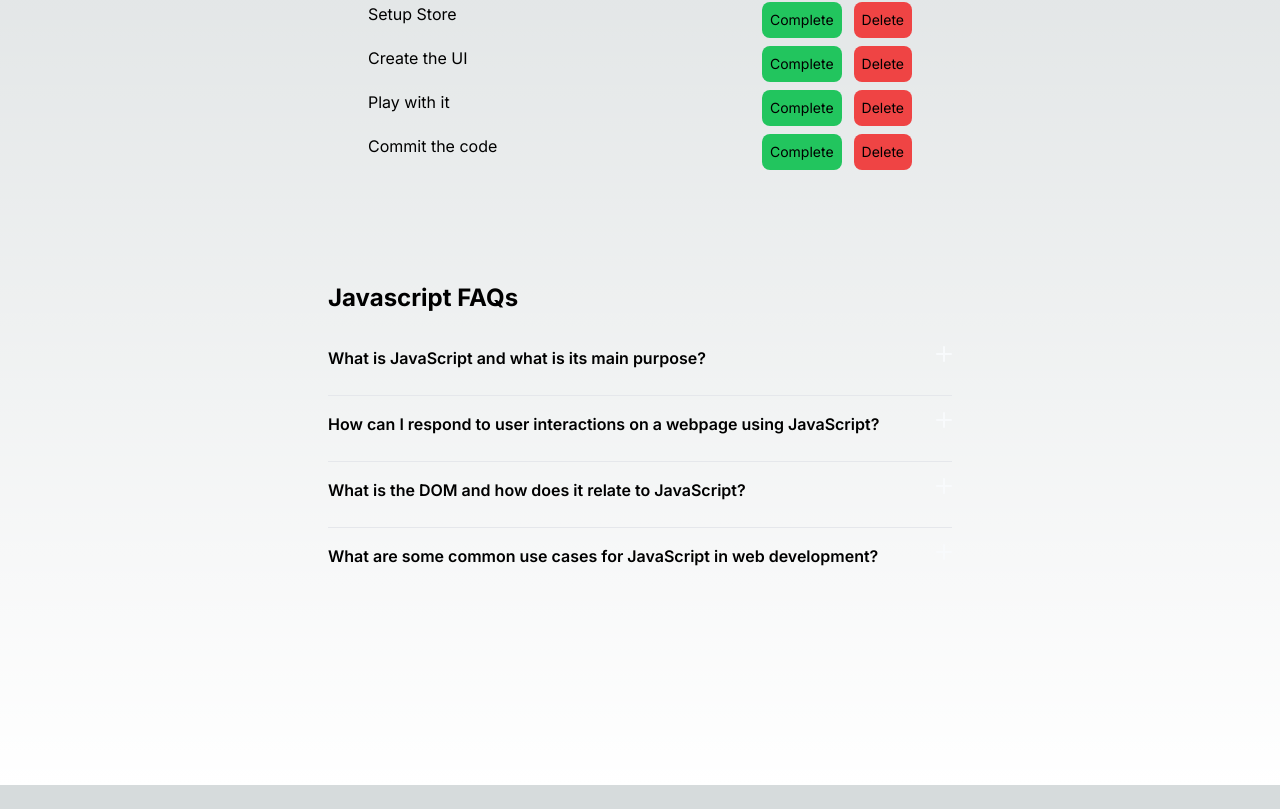
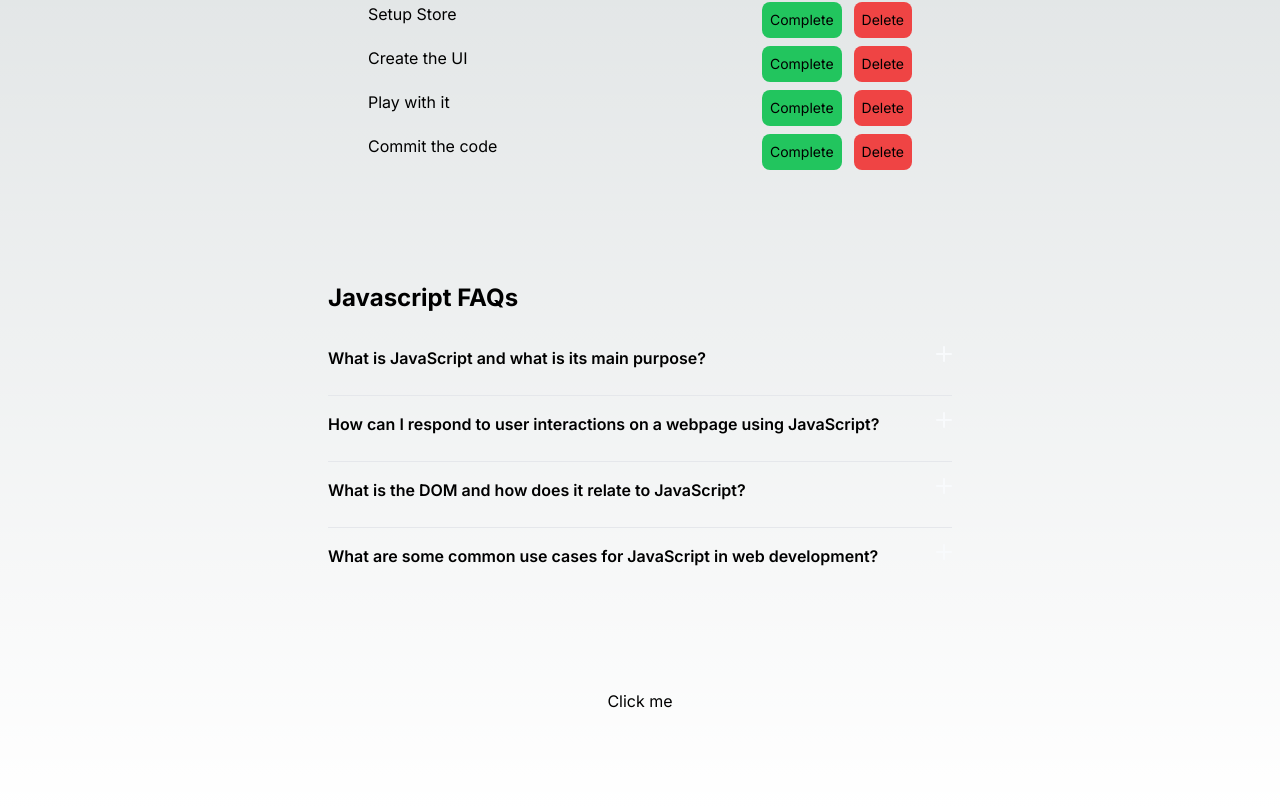
Before and after one commit to mannan1202/practice-react, a Next.js app: page / in a window 1280 px wide. Shown: the part 387-1196 px from the top of the page. Before the commit the page ends 1172 px from the top, so only its background shows below. Built offline with nearby package versions, Linux system fonts and the light colour scheme.

Commit message:
use context example

```diff
--- /dev/null
+++ b/src/components/ContextExample.js
@@ -0,0 +1,14 @@
+import { MyContext } from '@/contexts/MyContext';
+import { useContext } from 'react';
+
+export default function ContextExample() {
+  const { text, setText } = useContext(MyContext);
+  return (
+    <div>
+      <h1>{text}</h1>
+      <button onClick={() => setText('Hello, world!')}>
+        Click me
+      </button>
+    </div>
+  );
+}
--- /dev/null
+++ b/src/contexts/MyContext.js
@@ -0,0 +1,2 @@
+import { createContext } from 'react';
+export const MyContext = createContext();
--- a/src/pages/_app.js
+++ b/src/pages/_app.js
@@ -2,13 +2,18 @@ import '@/styles/globals.css';
 import store from '../store';
 import { Provider } from 'react-redux';
 import { QueryClient, QueryClientProvider } from 'react-query';
+import { MyContext } from '@/contexts/MyContext';
+import { useState } from 'react';
 
 export default function App({ Component, pageProps }) {
   const queryClient = new QueryClient();
+  const [text, setText] = useState('');
   return (
     <Provider store={store}>
       <QueryClientProvider client={queryClient}>
-        <Component {...pageProps} />
+        <MyContext.Provider value={{ text, setText }}>
+          <Component {...pageProps} />
+        </MyContext.Provider>
       </QueryClientProvider>
     </Provider>
   );
--- a/src/pages/index.js
+++ b/src/pages/index.js
@@ -2,6 +2,7 @@ import { Inter } from 'next/font/google';
 import Faqs from '@/components/faqs';
 import TaskList from '@/components/tasks/TasksList';
 import AddTask from '@/components/tasks/AddTask';
+import ContextExample from '@/components/ContextExample';
 
 const inter = Inter({ subsets: ['latin'] });
 
@@ -16,6 +17,7 @@ export default function Home() {
         <TaskList />
       </div>
       <Faqs />
+      <ContextExample />
     </main>
   );
 }
```
